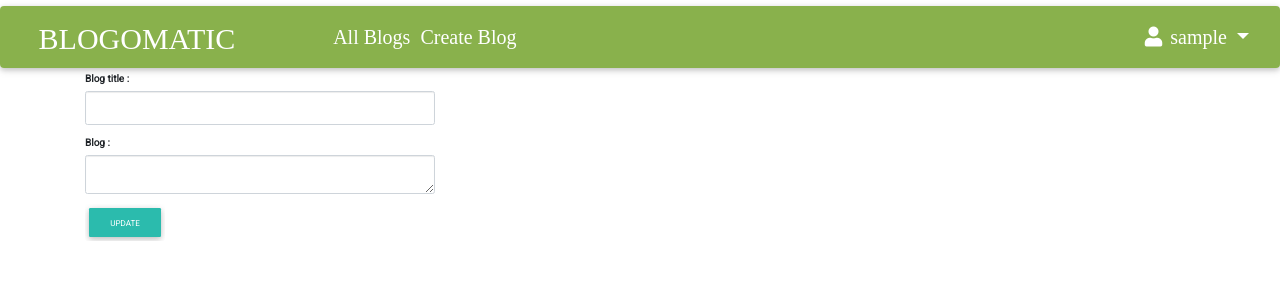
After one commit to alvynah/blogomatic, a Flask app: page /blog/1/update in a window 1280 px wide. The commit adds this page. Shown: the top 300 px of the page. Run offline with Flask 2, Linux system fonts and the light colour scheme; the visitor is signed in with stand-in values (Sample User, id 1); data comes from the database, SQL or seed files in the repository; data that the repository does not hold is empty; some libraries are stand-ins or nearby versions.

Commit message:
Enable writer to edit their blog

```diff
--- a/app/main/forms.py
+++ b/app/main/forms.py
@@ -18,3 +18,9 @@ class CommentForm(FlaskForm):
     comment_by = StringField("Enter a nickname", validators=[Required()])
     comment = TextAreaField('Enter Comment : ', validators=[Required()])
     submit = SubmitField("Comment")
+
+
+class UpdateBlogForm(FlaskForm):
+    title = StringField("Blog title :", validators=[Required()])
+    blog = TextAreaField("Blog :", validators=[Required()])
+    submit = SubmitField("Update")
--- a/app/main/views.py
+++ b/app/main/views.py
@@ -2,7 +2,7 @@ from flask import render_template, request, redirect, url_for
 from . import main
 from ..request import get_quotes
 from ..models import Quote,User,Blog,Upvote,Downvote,Comment
-from .forms import UpdateProfile,BlogForm,CommentForm
+from .forms import UpdateProfile, BlogForm, CommentForm, UpdateBlogForm
 from .. import db,photos
 from flask_login import login_required,current_user
 
@@ -22,7 +22,7 @@ def index():
 def profile(uname):
     user = User.query.filter_by(username=uname).first()
     user_id = current_user._get_current_object().id
-    blogs = Blog.query.filter_by(user_id=user_id).all()
+    blogs = Blog.get_all_blogs()
     if user is None:
         abort(404)
 
@@ -117,3 +117,22 @@ def delete_comment(id, comment_id):
     db.session.delete(comment)
     db.session.commit()
     return redirect(url_for("main.comment", id = blog.id))
+
+
+@main.route("/blog/<int:id>/update", methods=["POST", "GET"])
+@login_required
+def edit_blog(id):
+    blog = Blog.query.filter_by(id=id).first()
+    edit_form = UpdateBlogForm()
+
+    if edit_form.validate_on_submit():
+        blog.title = edit_form.title.data
+        blog.blog = edit_form.blog.data
+
+        db.session.add(blog)
+        db.session.commit()
+        return redirect(url_for("main.profile", uname=blog.user.username))
+
+    return render_template("edit_blog.html",
+                           blog=blog,
+                           edit_form=edit_form)
--- /dev/null
+++ b/app/templates/edit_blog.html
@@ -0,0 +1,15 @@
+{% extends 'base.html'%} {% import "bootstrap/wtf.html" as wtf %} {% block content %}
+<div class="container">
+
+    <div class="row">
+        <div class="col-md-4">
+
+            {{ wtf.quick_form(edit_form) }}
+        </div>
+    </div>
+
+
+
+</div>
+
+{% endblock %}
--- a/app/templates/profile/profile.html
+++ b/app/templates/profile/profile.html
@@ -64,7 +64,7 @@
                 <p> Likes:{{blog.upvote.count()}}<br> Dislikes:{{blog.downvote.count()}}
                     <br> Comments:{{blog.comment.count()}}
                 </p>
-
+                <a href="{{url_for('main.edit_blog', id = blog.id)}}"> <i class="fa fa-edit"></i></a>
 
             </div>
 
```
